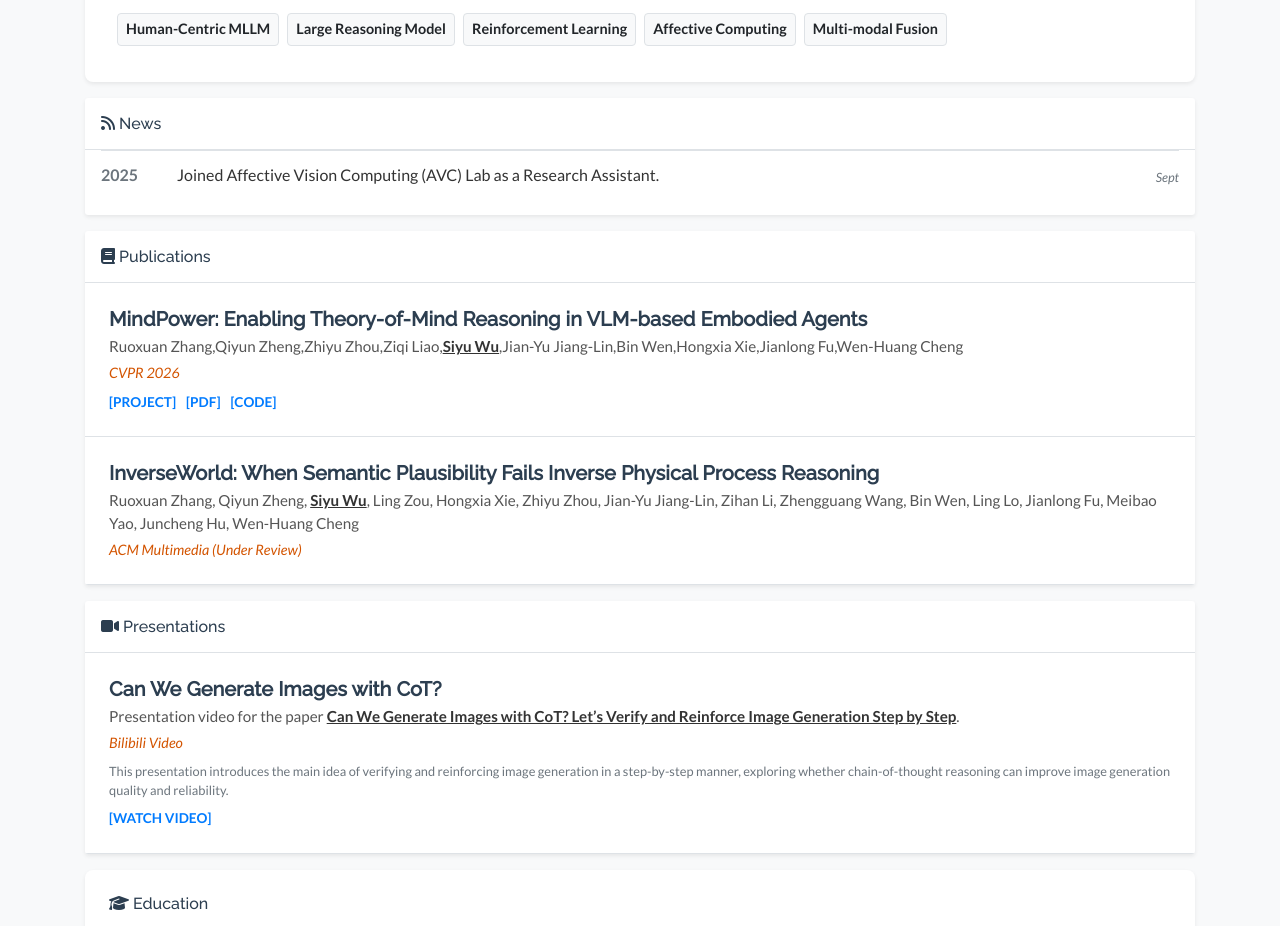
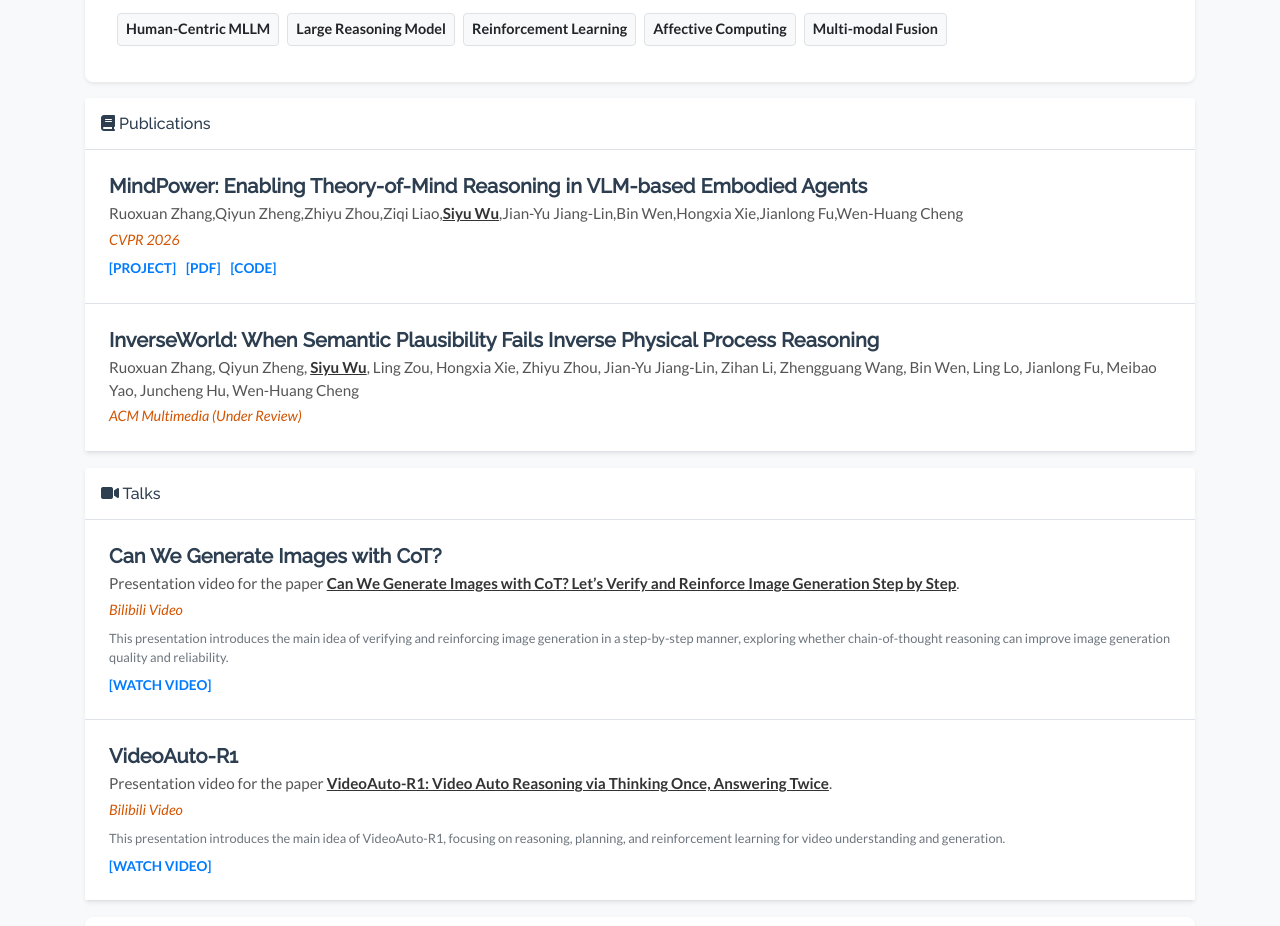
Before and after one commit to fishburger55/fishburger55.github.io, a plain HTML site: page index.html in a window 1280 px wide. Shown: the part 823-1749 px from the top of the page. Drawn offline with nearby package versions, Linux system fonts and the light colour scheme; some icons are missing.

Commit message:
Update index.html

```diff
--- a/index.html
+++ b/index.html
@@ -106,10 +106,9 @@
             <div class="collapse navbar-collapse" id="navbarResponsive">
                 <ul class="navbar-nav ml-auto">
                     <li class="nav-item"><a class="nav-link" href="#about">About me</a></li>
-                    <li class="nav-item"><a class="nav-link" href="#news">News</a></li>
                     <li class="nav-item"><a class="nav-link" href="#publications">Publications</a></li>
+                    <li class="nav-item"><a class="nav-link" href="#Talks">Talks</a></li>
                     <li class="nav-item"><a class="nav-link" href="#experience">Experience</a></li>
-                    <li class="nav-item"><a class="nav-link" href="#presentations">Presentations</a></li>
                 </ul>
             </div>
         </div>
@@ -198,20 +197,6 @@
             </div>
         </div>
 
-        <div class="my-3 bg-white shadow-sm rounded-sm card border-0" id="news">
-            <h6 class="p-3 mb-0 border-bottom border-gray"><i class="fas fa-rss"></i> News</h6>
-            <div class="px-3 pb-3">
-                <div class="media py-2 border-top border-gray">
-                    <div class="mr-3 text-muted my-1" style="min-width: 60px;"><strong>2025</strong></div>
-                    <div class="media-body">
-                        <div class="my-1 d-flex flex-column flex-sm-row">
-                            <div>Joined Affective Vision Computing (AVC) Lab as a Research Assistant.</div>
-                            <div class="ml-auto mt-auto text-muted no-break small"><i>Sept</i></div>
-                        </div>
-                    </div>
-                </div>
-            </div>
-        </div>
 
         <div class="my-3 bg-white shadow-sm rounded-sm card border-0" id="publications">
             <h6 class="border-bottom border-gray p-3 mb-0"><i class="fas fa-book"></i> Publications</h6>
@@ -233,7 +218,7 @@
         </div>
         <div class="my-3 bg-white shadow-sm rounded-sm card border-0" id="presentations">
     <h6 class="border-bottom border-gray p-3 mb-0">
-        <i class="fas fa-video"></i> Presentations
+        <i class="fas fa-video"></i> Talks
     </h6>
 
     <div class="p-4 border-bottom">
@@ -250,7 +235,22 @@
             <a href="https://www.bilibili.com/video/BV1XD6fB9EQj/?spm_id_from=333.1387.upload.video_card.click" target="_blank">[Watch Video]</a>
         </p>
     </div>
-</div>
+
+    <div class="p-4 border-bottom">
+    <h5 class="pub-title">VideoAuto-R1</h5>
+    <div class="pub-authors">
+        Presentation video for the paper <span class="author-me">VideoAuto-R1: Video Auto Reasoning via Thinking Once, Answering Twice</span>.
+    </div>
+    <div class="pub-venue">Bilibili Video</div>
+    <p class="small text-muted mt-2 mb-2">
+        This presentation introduces the main idea of VideoAuto-R1, focusing on reasoning, planning, and reinforcement learning for video understanding and generation.
+    </p>
+    <p class="small pb-0 mb-0 lh-125 text-muted abstract-links mt-2">
+        <a href="https://www.bilibili.com/video/BV1KwXsBCEmt/?spm_id_from=333.1387.homepage.video_card.click&vd_source=1d07aea3a9d5df5f5bf113ea38b814ae" target="_blank">[Watch Video]</a>
+    </p>
+    </div>
+    </div>
+
 
         <div class="row mt-3" id="experience">
             <div class="col-md-12 mb-3">
@@ -274,7 +274,8 @@
                                     </div>
                                     <div style="font-size: 1rem; color: #444; margin-top: 2px;">B.Sc. in Software Engineering</div>
                                     <div class="text-muted mt-1" style="font-size: 0.95rem;">
-                                        Average Score: <strong class="text-dark">89.74/100</strong> &bull; Rank: <strong class="text-dark">35/364</strong>
+                                        Average Score: <strong class="text-dark">89.74/100</strong>
+                                        &bull; Rank: <strong class="text-dark">35/364</strong>
                                     </div>
                                 </div>
                             </li>
```
